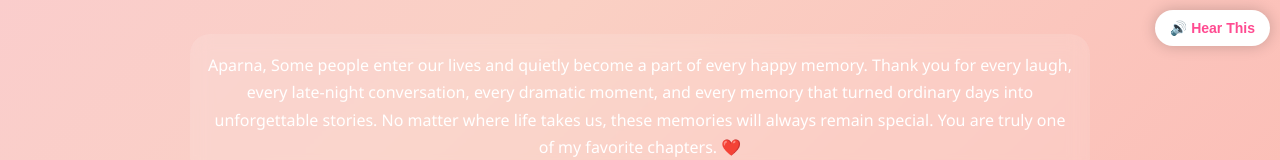
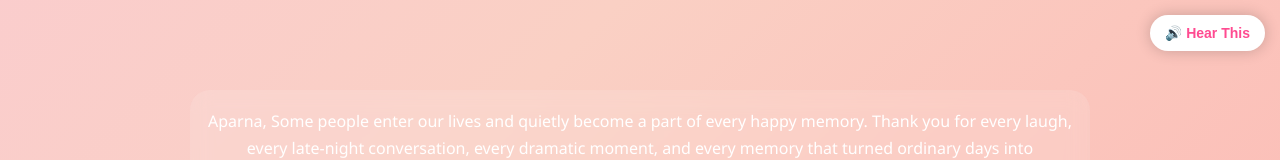
Before and after one commit to Shreypashte/birthday-aparna, a plain HTML site: page memory.html in a window 1280 px wide. Shown: the top 160 px of the page. Drawn offline with Linux system fonts and the light colour scheme.

Commit message:
memory.html

```diff
--- a/memory.html
+++ b/memory.html
@@ -33,15 +33,17 @@ body{
 }
 
 .container{
-    text-align:center;
+   text-align:center;
     width:90%;
     max-width:900px;
+    padding-top:70px;
 }
 
 .audio-btn{
-    position:absolute;
-    top:10px;
-    right:10px;
+     position:fixed;
+    top:15px;
+    right:15px;
+    z-index:9999;
     background:#ffffff;
     color:#ff4b91;
     border:none;
```
